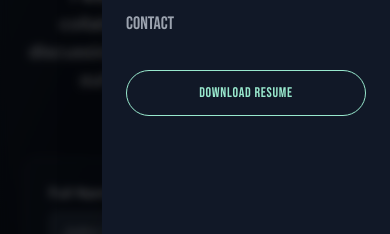
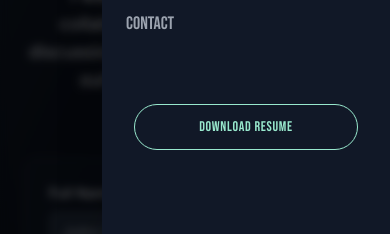
Before and after one commit to kelvinjones1234/porfolio_frontend, a React (Vite) app: page /more-projects in a window 390 px wide. Both pictures are taken after a click on the button "Toggle menu". Shown: the part 250-484 px from the top of the page. Built offline with nearby package versions, Linux system fonts and the light colour scheme; no server answers.

Commit message:
fixed mobile nav download button

```diff
--- a/src/components/DesktopNav.jsx
+++ b/src/components/DesktopNav.jsx
@@ -77,9 +77,14 @@ const DesktopNav = () => {
                 {social.icon}
               </a>
             ))}
-            <button className="ml-6 font-babas px-4 py-2 text-sm uppercase tracking-wider border border-[#98e8cd] text-[#98e8cd] rounded-full hover:bg-[#98e8cd] hover:text-black transition-all duration-300">
+            <a
+              href="http://127.0.0.1:8000/media/My_Resume_for_mailing.pdf"
+              target="_blank"
+              rel="noopener noreferrer"
+              className="ml-6 font-babas px-4 py-2 text-sm uppercase tracking-wider border border-[#98e8cd] text-[#98e8cd] rounded-full hover:bg-[#98e8cd] hover:text-black transition-all duration-300"
+            >
               Resume
-            </button>
+            </a>
           </div>
         </div>
       </div>
--- a/src/components/MobileNav.jsx
+++ b/src/components/MobileNav.jsx
@@ -136,8 +136,12 @@ const MobileNav = () => {
                 </ScrollLink>
               ))}
 
-              <button
-                className={`w-full px-6 py-3 mt-6 text-sm uppercase tracking-wider border border-[#98e8cd] text-[#98e8cd] rounded-full hover:bg-[#98e8cd] hover:text-black transition-all duration-300 transform ${
+              <div className="py-[4vh] grid justify-center">
+                <a
+                  href="http://127.0.0.1:8000/media/My_Resume_for_mailing.pdf"
+                  target="_blank"
+                  rel="noopener noreferrer"
+                  className={`w-full px-16 py-3 text-sm uppercase tracking-wider border border-[#98e8cd] text-[#98e8cd] rounded-full hover:bg-[#98e8cd] hover:text-black transition-all duration-300 transform ${
                     menuToggle
                       ? "translate-x-0 opacity-100"
                       : "translate-x-8 opacity-0"
@@ -145,7 +149,8 @@ const MobileNav = () => {
                   style={{ transitionDelay: menuToggle ? "350ms" : "0ms" }}
                 >
                   Download Resume
-              </button>
+                </a>
+              </div>
             </div>
           </div>
 
```
Lines whose indentation alone changed are shown as unchanged.
